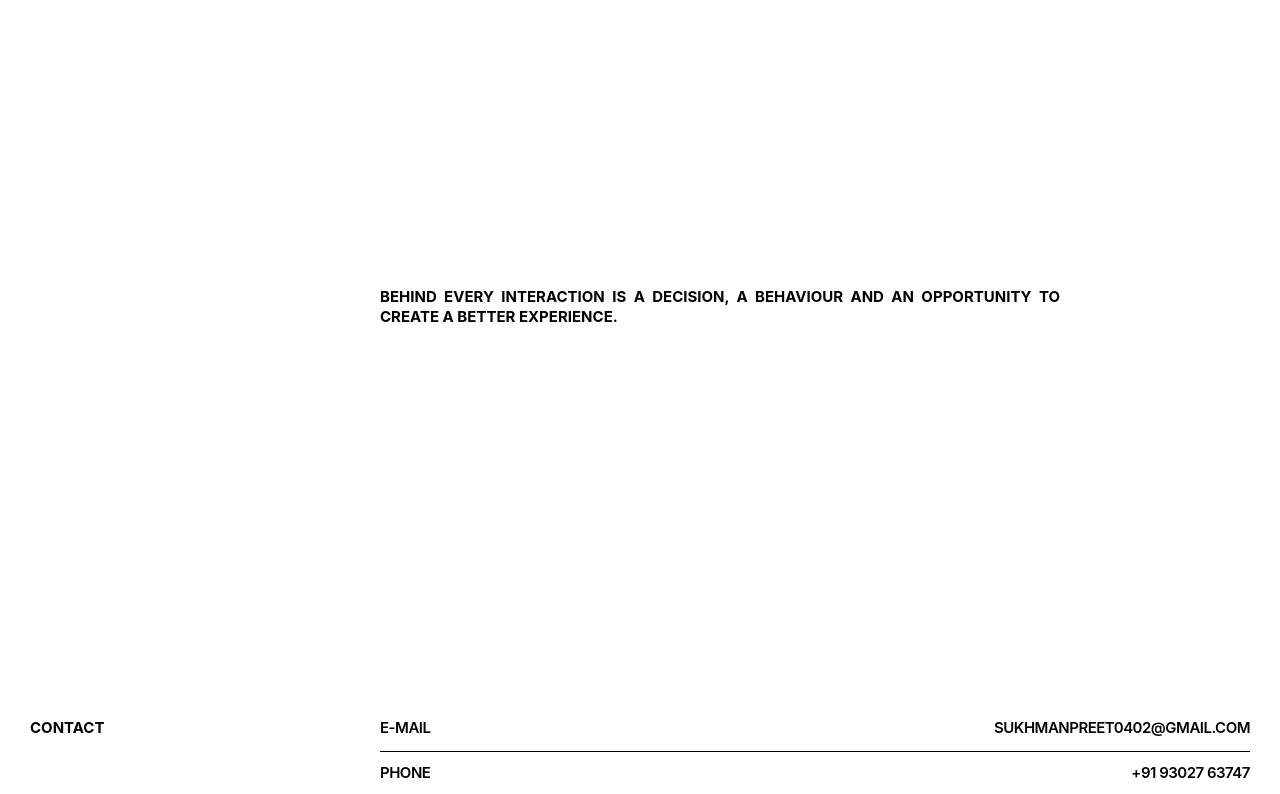
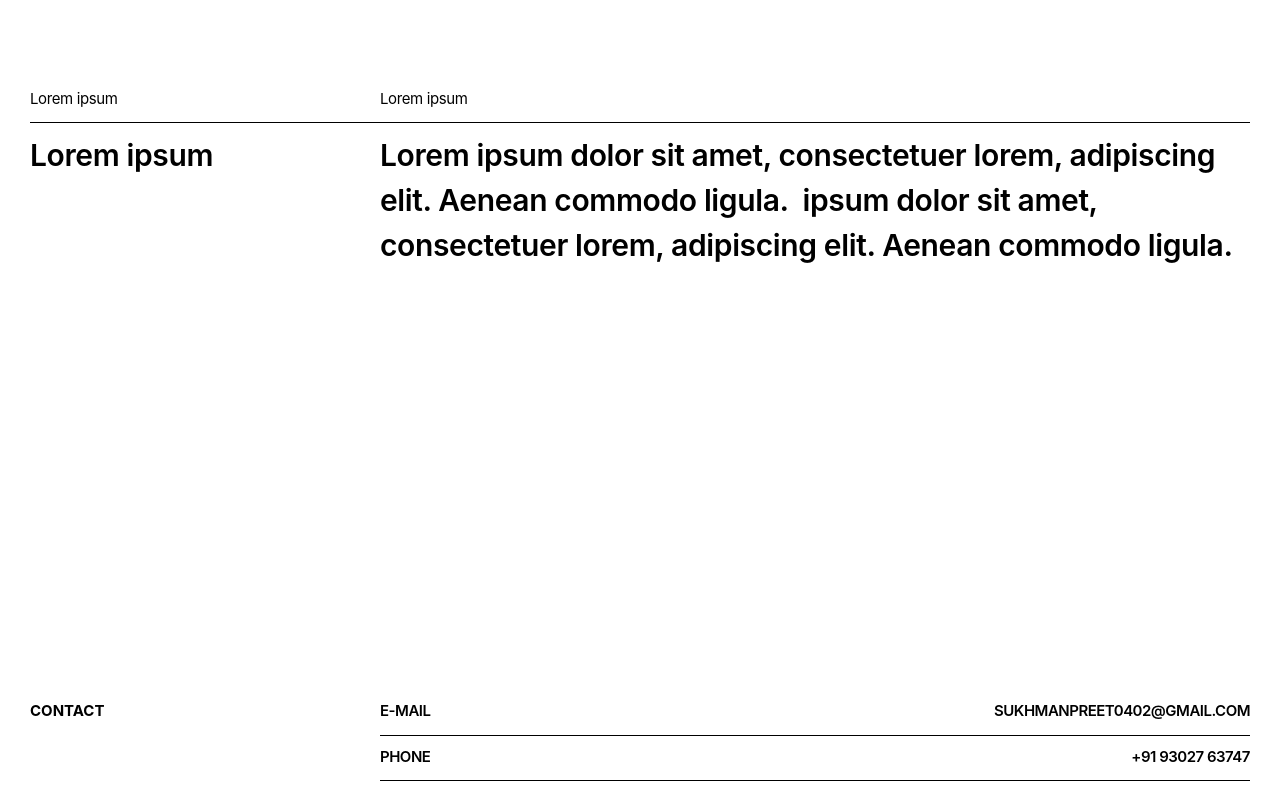
Before and after one commit to sukhman0402/portfolio-website, a Next.js app: page / in a window 1280 px wide. Shown: the part 4180-4974 px from the top of the page. Built offline with nearby package versions, Linux system fonts and the light colour scheme.

Commit message:
Update Footer.js

```diff
--- a/src/components/Footer.js
+++ b/src/components/Footer.js
@@ -1,12 +1,65 @@
 // Shared footer component (design.md §2.2) — identical on Landing §6.0 and
-// Projects §2.0. Conclusion line, nav labels, email and phone are FINAL
-// copy (🟢 in design.md) — do not reword.
+// Projects §2.0. Nav labels, email and phone are FINAL copy (🟢 in
+// design.md) — do not reword.
 //
 // KNOWN ISSUE (flagged in design.md §8.2, not urgent): the Figma footer's
 // "Behance" row currently duplicates the Email row's value — clearly a
 // copy-paste placeholder in the original design. Rather than ship that
 // duplicate, this is left as an explicit placeholder below so it's obvious
 // to swap for the real Behance URL, instead of silently repeating the email.
+//
+// REDESIGN 2026-08-31 — the top "quote" area was rebuilt against a fresh
+// Figma pull (Section 6.0 re-pulled as node 304:1326, nested inside
+// "Landing Page (D)- Prototype" / 241:452 — the previous node id, 241:658,
+// no longer exists in the file; node ids shift when a frame is
+// redesigned/replaced, so always re-resolve by name+Prototype-nesting
+// rather than trusting an old id). The single-paragraph conclusion line
+// ("Behind every interaction is a decision...") has been replaced by a
+// quote block (label row + divider + heading/quote row) — the redesigned
+// Figma frame shows only fresh Lorem-ipsum placeholder text in this slot
+// now, not that sentence, so the old final copy has been DROPPED rather
+// than force-fit into the new structure. Flagging this explicitly since
+// design.md marked that line 🟢 final — worth confirming with
+// Sukhmanpreet this drop was intentional.
+//
+// NOTE ON DUPLICATION: Hero (Section 1.0) currently uses the visually
+// IDENTICAL label/divider/heading-row layout. An earlier pass factored
+// that shared layout into one <QuoteBlock/> component imported by both
+// files — reverted per direct instruction: the two blocks are NOT the
+// same thing, just currently dressed in the same placeholder layout/text.
+// This footer's quote and Hero's quote will hold different, independent
+// content once real copy goes in, so this file owns its own markup below
+// rather than sharing a component that would couple them.
+//
+// Spacing re-derived from the fresh pull (all values measured off Section
+// 6.0's own y=0, since the Prototype frame stacks every section with
+// ZERO gap between frame boundaries — confirmed directly this round by
+// checking every section pair in 241:452, not just inferred):
+//   - Section top -> quote block's top label row: 170px (was 369px pre-
+//     redesign; the whole quote area moved much closer to the top of this
+//     section).
+//   - Quote block's own bottom -> "Contact" row: 432px (measured as
+//     Contact's y=750 minus the quote block's bottom y=318; was 390px
+//     pre-redesign).
+//   - Row rhythm inside the block: 12px gap before the divider, 10px
+//     after it — same as the row rhythm used everywhere else in this
+//     file (Contact rows, below).
+//   - Everything below "Contact" (row rhythm, footer band) is UNCHANGED —
+//     re-verified against the fresh pull, still exactly 12px-before-
+//     divider / 10px-after-divider per row, still 62px from the last row
+//     to the footer band.
+
+// Literal Figma placeholder text (node 304:1342, get_design_context) —
+// not curated copy. Kept as-is per instruction to match the redesign
+// exactly. Currently identical to Hero's own placeholder strings (both
+// point at the same unfinished Figma text), but declared as this file's
+// own constants rather than imported/shared — see the note above.
+const QUOTE_TOP_LABEL_LEFT = "Lorem ipsum";
+const QUOTE_TOP_LABEL_RIGHT = "Lorem ipsum";
+const QUOTE_HEADING = "Lorem ipsum";
+const QUOTE_TEXT =
+  "Lorem ipsum dolor sit amet, consectetuer lorem, adipiscing elit. Aenean commodo ligula.  ipsum dolor sit amet, consectetuer lorem, adipiscing elit. Aenean commodo ligula.";
+
 const CONTACT_ROWS = [
   { label: "E-mail", value: "sukhmanpreet0402@gmail.com", href: "mailto:sukhmanpreet0402@gmail.com" },
   { label: "Phone", value: "+91  93027 63747", href: "tel:+919302763747" },
@@ -16,44 +69,46 @@ const CONTACT_ROWS = [
   { label: "Behance", value: "Add your Behance URL", href: "#" },
 ];
 
-// Spacing rewrite 2026-08-20 against exact pixel data pulled from Figma
-// node 241:658 ("Landing Page (D)- Section 6.0" under the Prototype frame),
-// alongside the fresh Section 5.0 re-check (node 252:1420 — see
-// AboutSection.js). Every offset below is a literal Figma coordinate:
-//   - Along the Journey's last content (its closing border line, now added
-//     in AboutSection.js) → this section's quote: 369px. This block sits
-//     as far from Section 5.0 as About Me sits from the section above IT
-//     (249px) plus more — Section 5.0 is bracketed by unusually generous
-//     gaps on both sides, confirmed by the numbers, not assumed uniform
-//     with the tighter Projects/Research section gaps.
-//   - Quote → "Contact" row: 390px.
-//   - "Contact" sits in the SAME row as "E-mail" (both y=550 in Figma) —
-//     it was wrongly stacked above the list as a heading before. Same
-//     350px label-column pattern as every other subsection on the site,
-//     with 0px extra grid gap (the column width alone produces the
-//     offset).
-//   - The dl has NO top border in Figma — only 3 divider lines for 4 rows
-//     (between rows, not around them). The old `border-t` on the dl was
-//     an extra rule that doesn't exist in the source.
-//   - Row rhythm is the same 12px-before-divider / 10px-after-divider used
-//     by Along the Journey: row bottom → 12px → divider → 10px → next row
-//     top. Row 1 has no divider above it (flush with "Contact"); row 4 has
-//     no divider below it (the container's own pb handles the gap to the
-//     footer band instead).
-//   - Row content → footer band: 62px, supplied by the container's own
-//     trailing padding since the last row carries no pb of its own.
+// Row rhythm below "Contact" (unchanged by the redesign, re-verified this
+// round): the dl has NO top border in Figma — only 3 divider lines for 4
+// rows (between rows, not around them). Row rhythm is 12px-before-divider
+// / 10px-after-divider: row bottom → 12px → divider → 10px → next row top.
+// Row 1 has no divider above it (flush with "Contact"); row 4 has no
+// divider below it (the container's own pb handles the gap to the footer
+// band instead). Row content → footer band: 62px, supplied by the
+// container's own trailing padding since the last row carries no pb of
+// its own. "Contact" still sits in the SAME row as "E-mail" — same 350px
+// label-column pattern as every other subsection on the site.
 export default function Footer() {
   return (
     <footer id="contact" className="w-full">
-      <div className="mx-auto max-w-[1440px] px-5 pt-20 pb-16 sm:px-[30px] md:pt-[369px] md:pb-[62px]">
-        {/* Content column starts at the same 350px offset as every other
-            row on the site. */}
-        <p className="max-w-[680px] text-justify font-bold uppercase leading-[20px] tracking-normal text-black md:ml-[350px]">
-          Behind every interaction is a decision, a behaviour and an
-          opportunity to create a better experience.
-        </p>
+      <div className="mx-auto max-w-[1440px] px-5 pt-16 pb-16 sm:px-[30px] md:pt-[170px] md:pb-[62px]">
+        {/* Row 1 — top labels, 15px regular */}
+        <div className="grid grid-cols-1 gap-1 md:grid-cols-[350px_1fr] md:gap-x-0">
+          <p className="font-normal tracking-[-0.375px] text-black md:text-[15px]">
+            {QUOTE_TOP_LABEL_LEFT}
+          </p>
+          <p className="font-normal tracking-[-0.375px] text-black md:text-[15px]">
+            {QUOTE_TOP_LABEL_RIGHT}
+          </p>
+        </div>
 
-        <div className="mt-16 grid grid-cols-1 gap-6 md:mt-[390px] md:grid-cols-[350px_1fr] md:gap-x-0">
+        {/* Divider — 12px below the label row (Figma: label top 170 + 18
+            tall -> divider at 200, i.e. 12px gap) */}
+        <div className="mt-3 border-t border-black md:mt-[12px]" />
+
+        {/* Row 2 — heading + quote, 30px semibold, 10px below the divider
+            (Figma: divider at 200 -> row at 210) */}
+        <div className="mt-4 grid grid-cols-1 gap-3 md:mt-[10px] md:grid-cols-[350px_1fr] md:gap-x-0">
+          <p className="font-semibold tracking-[-0.375px] text-black md:text-[30px]">
+            {QUOTE_HEADING}
+          </p>
+          <p className="whitespace-pre-wrap font-semibold tracking-[-0.375px] text-black md:text-[30px]">
+            {QUOTE_TEXT}
+          </p>
+        </div>
+
+        <div className="mt-16 grid grid-cols-1 gap-6 md:mt-[432px] md:grid-cols-[350px_1fr] md:gap-x-0">
           <h2 className="font-bold uppercase tracking-normal text-black">
             Contact
           </h2>
```
